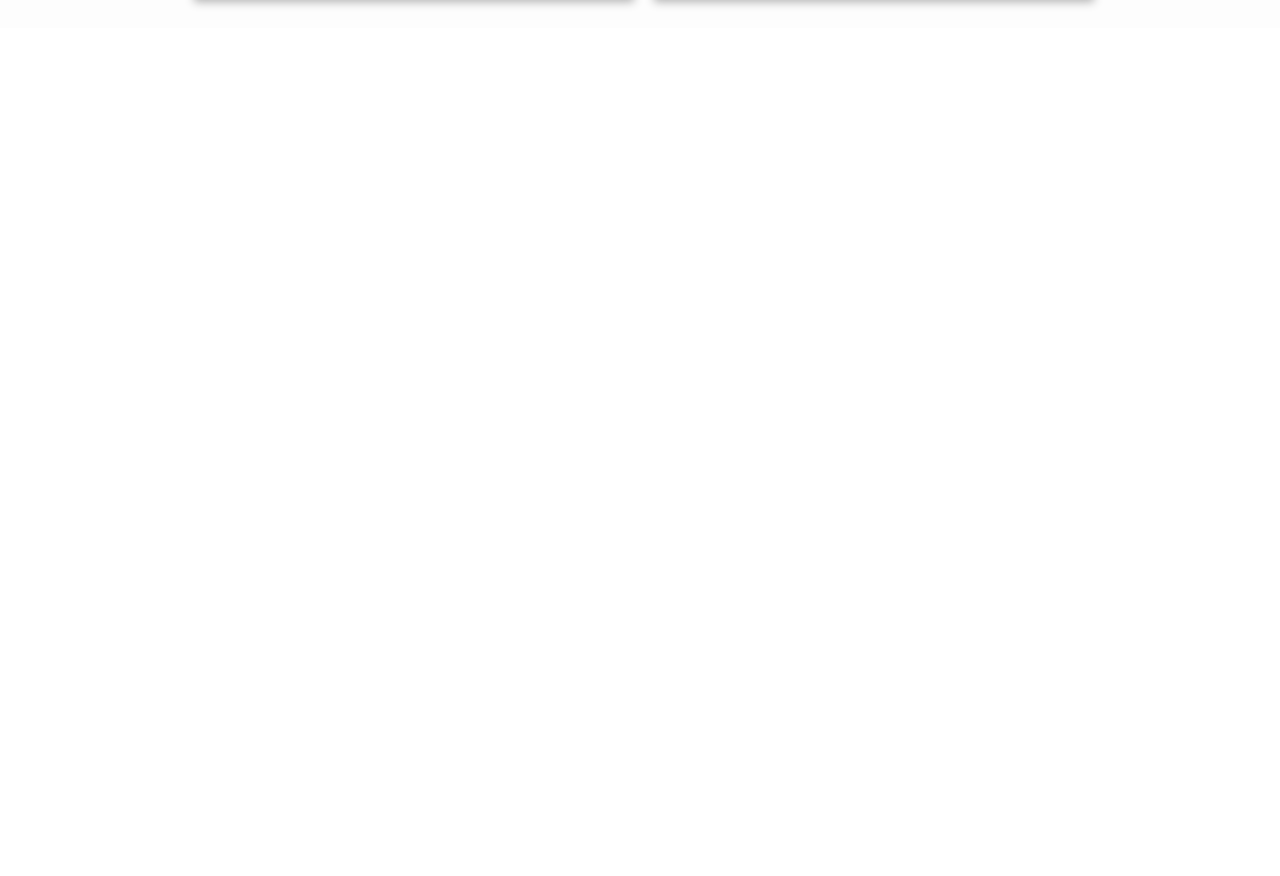
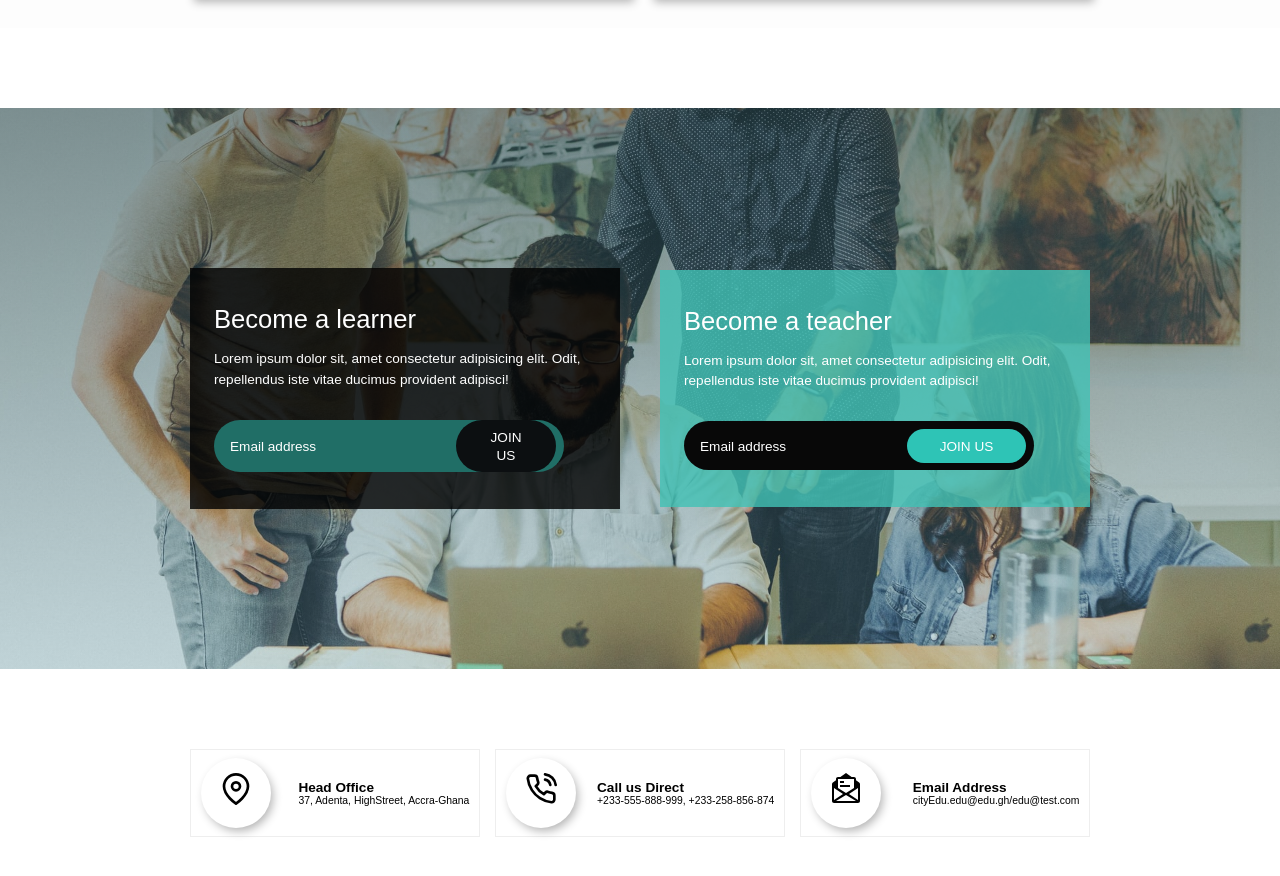
Before and after one commit to Achiekobby/education-institute-website-in-react-and-styled-components, a React (Create React App) app: page / in a window 1280 px wide. Shown: the part 5110-5986 px from the top of the page. Before the commit the page ends 5218 px from the top, so only its background shows below. Built offline with nearby package versions, Linux system fonts and the light colour scheme.

Commit message:
Cotact Section is added

```diff
--- /dev/null
+++ b/src/components/Contact/Contact.js
@@ -0,0 +1,28 @@
+import React from "react";
+import ContactBgImg from "../../assets/images/contactBg.jpg";
+import {
+  ContactElements,
+  ContactContainer,
+  ContactWrapper,
+  ContactBg,
+  BgImg,
+} from "./ContactElements";
+import Learner from "./Learner";
+import Teacher from "./Teacher";
+
+const Contact = () => {
+  return (
+    <ContactElements id="contact">
+      <ContactBg>
+        <BgImg src={ContactBgImg} alt="Contact-Background" />
+      </ContactBg>
+      <ContactContainer>
+        <ContactWrapper>
+          <Learner />
+          <Teacher />
+        </ContactWrapper>
+      </ContactContainer>
+    </ContactElements>
+  );
+};
+export default Contact;
--- /dev/null
+++ b/src/components/Contact/ContactDetails.js
@@ -0,0 +1,41 @@
+import React from "react";
+
+import {
+  ContactDetailsContainer,
+  ContactDetailsWrapper,
+  ContactDetailsCard,
+  ContactDetailsIcon,
+  ContactIcon,
+  ContactContent,
+  Title,
+  Subtitle,
+  ContactDetailsElements,
+} from "./ContactElements";
+import { ContactDetailsData } from "../../data/ContactDetailData";
+
+const ContactDetails = () => {
+  return (
+    <ContactDetailsElements>
+      <ContactDetailsContainer>
+        <ContactDetailsWrapper>
+          {ContactDetailsData.map((contactItem, index) => {
+            const { Icon, title, contact } = contactItem;
+            return (
+              <ContactDetailsCard>
+                <ContactDetailsIcon>
+                  <ContactIcon>{Icon}</ContactIcon>
+                </ContactDetailsIcon>
+                <ContactContent>
+                  <Title>{title}</Title>
+                  <Subtitle>{contact}</Subtitle>
+                </ContactContent>
+              </ContactDetailsCard>
+            );
+          })}
+        </ContactDetailsWrapper>
+      </ContactDetailsContainer>
+    </ContactDetailsElements>
+  );
+};
+
+export default ContactDetails;
--- /dev/null
+++ b/src/components/Contact/ContactElements.js
@@ -0,0 +1,277 @@
+import styled, { css } from "styled-components/macro";
+import { Link } from "react-router-dom";
+
+export const ContactElements = styled.section`
+  margin: 5rem 0 5rem;
+  position: relative;
+  width: 100%;
+`;
+export const ContactBg = styled.div`
+  position: absolute;
+  top: 0;
+  left: 0;
+  bottom: 0;
+  right: 0;
+  width: 100%;
+  height: 100%;
+  z-index: -1;
+
+  &::before {
+    content: "";
+    position: absolute;
+    width: 100%;
+    height: 100%;
+    top: 0;
+    left: 0;
+    bottom: 0;
+    right: 0;
+    background: linear-gradient(
+        180deg,
+        rgba(100, 200, 200, 0.2) 0%,
+        rgba(100, 200, 200, 0.2) 100%
+      ),
+      linear-gradient(180deg, rgba(0, 0, 0, 0.4) 0%, transparent 100%);
+  }
+`;
+export const BgImg = styled.img`
+  width: 100%;
+  height: 100%;
+  object-fit: cover;
+  -o-object-fit: cover;
+`;
+export const ContactContainer = styled.div`
+  max-width: 1000px;
+  height: 100%;
+  padding: 10rem 50px;
+  margin: 0 auto;
+`;
+export const ContactWrapper = styled.div`
+  display: flex;
+  align-items: center;
+  justify-content: space-between;
+  width: 100%;
+  height: 100%;
+
+  @media screen and (max-width: 768px) {
+    flex-direction: column;
+    gap: 20px;
+  }
+`;
+
+const HeadLine = css`
+  font-size: clamp(1.2rem, 2vw, 2.5rem);
+  font-weight: 500;
+  color: #fff;
+  margin-bottom: 15px;
+`;
+
+const Wrapper = css`
+  padding: 0.3rem 0;
+  width: 100%;
+`;
+
+const Description = css`
+  font-size: 0.85rem;
+  font-weight: 400;
+  color: #fff;
+  margin-bottom: 15px;
+  line-height: 1.5;
+`;
+
+const Form = css`
+  max-width: 350px;
+  display: flex;
+  align-items: center;
+  justify-content: space-between;
+  padding: 0 0.5rem;
+  border-radius: 50px;
+  margin-top: 30px;
+`;
+
+const Input = css`
+  background: transparent;
+  border: none;
+  flex-basis: 50%;
+  padding: 1rem 0.5rem;
+  color: #fff;
+  font-size: 0.95rem;
+
+  &:focus {
+    outline: none;
+    border: none;
+  }
+
+  &::placeholder {
+    color: #fff;
+    font-weight: 500;
+    font-size: 0.85rem;
+  }
+`;
+// LEARNER CARD
+export const LearnerElement = styled.div`
+  flex-basis: 50%;
+  max-width: 430px;
+  background: rgba(0, 0, 0, 0.8);
+  border: none;
+`;
+export const LearnerContainer = styled.div`
+  padding: 2rem 1.5rem;
+`;
+export const LearnerWrapper = styled.div`
+  ${Wrapper};
+`;
+export const LearnerHeadLine = styled.h2`
+  ${HeadLine};
+`;
+export const LearnerDesc = styled.p`
+  ${Description};
+`;
+export const LearnerForm = styled.form`
+  ${Form};
+  background: #206e66;
+`;
+export const LearnerInput = styled.input`
+  ${Input};
+`;
+export const LearnerBtn = styled.div`
+  flex-basis: 50%;
+  max-width: 100px;
+  background: #0c0f11;
+  padding: 0.5rem 1.5rem;
+  text-align: center;
+  border-radius: 50px;
+  transition: all 0.5s ease-in-out;
+
+  @media screen and (max-width: 480px) {
+    width: 150px;
+  }
+
+  &:hover {
+    transform: scale(1.05);
+    transition: all 0.5s ease-in-out;
+  }
+`;
+export const LearnerBtnSubmit = styled(Link)`
+  font-size: clamp(0.5rem, 2vw, 0.85rem);
+  color: #fff;
+`;
+
+// TEACHER CARD
+export const TeacherElement = styled.div`
+  flex-basis: 50%;
+  max-width: 430px;
+  background: rgba(65, 194, 182, 0.8);
+  border: none;
+`;
+export const TeacherContainer = styled.div`
+  padding: 2rem 1.5rem;
+`;
+export const TeacherWrapper = styled.div`
+  ${Wrapper};
+`;
+export const TeacherHeadLine = styled.h2`
+  ${HeadLine};
+`;
+export const TeacherDesc = styled.p`
+  ${Description}
+`;
+export const TeacherForm = styled.form`
+  ${Form};
+  background: #080808;
+`;
+export const TeacherInput = styled.input`
+  ${Input};
+`;
+export const TeacherBtn = styled.div`
+  flex-basis: 50%;
+  background: #2ec4b6;
+  padding: 0.5rem 1.2rem;
+  text-align: center;
+  border-radius: 50px;
+  transition: all 0.5s ease-in-out;
+
+  @media screen and (max-width: 480px) {
+    width: 150px;
+  }
+
+  &:hover {
+    transform: scale(1.05);
+    transition: all 0.5s ease-in-out;
+  }
+`;
+export const TeacherBtnSubmit = styled(Link)`
+  font-size: clamp(0.5rem, 2vw, 0.85rem);
+  color: #fff;
+`;
+
+// CONTACT DETAILS
+export const ContactDetailsElements = styled.div`
+  margin: 3rem 0 3rem;
+  width: 100%;
+`;
+export const ContactDetailsContainer = styled.div`
+  max-width: 1000px;
+  padding: 0 50px;
+  margin: 0 auto;
+`;
+export const ContactDetailsWrapper = styled.div`
+  display: flex;
+  align-items: center;
+  justify-content: space-between;
+  width: 100%;
+
+  @media screen and (max-width: 1024px) {
+    flex-direction: column;
+    gap: 30px;
+  }
+`;
+
+export const ContactIcon = styled.i`
+  font-size: 2rem;
+`;
+
+export const ContactDetailsIcon = styled.div`
+  height: 70px;
+  width: 70px;
+  border-radius: 50%;
+  border: none;
+  box-shadow: 3px 4px 10px -1px rgba(0, 0, 0, 0.3);
+  display: flex;
+  align-items: center;
+  justify-content: center;
+`;
+
+export const ContactDetailsCard = styled.div`
+  display: flex;
+  align-items: center;
+  justify-content: space-between;
+  width: 290px;
+  background: #fff;
+  border: 1px solid #eee;
+  padding: 0.5rem 0.6rem;
+  transition: all 0.5s ease-in-out;
+
+  &:hover ${ContactIcon} {
+    color: #fff;
+    transition: all 0.5s ease-in-out;
+  }
+
+  &:hover ${ContactDetailsIcon} {
+    background: #2ec4b6;
+    transition: all 0.5s ease-in-out;
+  }
+`;
+
+export const ContactContent = styled.div`
+  margin-left: 15px;
+`;
+
+export const Title = styled.h3`
+  font-size: 0.85rem;
+  font-weight: 600;
+`;
+
+export const Subtitle = styled.p`
+  font-size: 0.65rem;
+  font-weight: 400;
+`;
--- /dev/null
+++ b/src/components/Contact/Learner.js
@@ -0,0 +1,37 @@
+import React from 'react'
+
+import {
+    LearnerElement,
+    LearnerContainer,
+    LearnerWrapper,
+    LearnerHeadLine,
+    LearnerDesc,
+    LearnerForm,
+    LearnerInput,
+    LearnerBtn,
+    LearnerBtnSubmit,
+} from "./ContactElements"
+
+const Learner = () => {
+    return (
+      <LearnerElement>
+        <LearnerContainer>
+          <LearnerWrapper>
+            <LearnerHeadLine>Become a learner</LearnerHeadLine>
+            <LearnerDesc>
+              Lorem ipsum dolor sit, amet consectetur adipisicing elit. Odit,
+              repellendus iste vitae ducimus provident adipisci!
+            </LearnerDesc>
+            <LearnerForm>
+              <LearnerInput placeholder="Email address" />
+              <LearnerBtn>
+                <LearnerBtnSubmit to="sign-up">JOIN US</LearnerBtnSubmit>
+              </LearnerBtn>
+            </LearnerForm>
+          </LearnerWrapper>
+        </LearnerContainer>
+      </LearnerElement>
+    );
+}
+
+export default Learner
--- /dev/null
+++ b/src/components/Contact/Teacher.js
@@ -0,0 +1,37 @@
+import React from "react";
+
+import {
+  TeacherElement,
+  TeacherContainer,
+  TeacherWrapper,
+  TeacherHeadLine,
+  TeacherDesc,
+  TeacherForm,
+  TeacherInput,
+  TeacherBtn,
+  TeacherBtnSubmit,
+} from "./ContactElements";
+
+const Teacher = () => {
+  return (
+    <TeacherElement>
+      <TeacherContainer>
+        <TeacherWrapper>
+          <TeacherHeadLine>Become a teacher</TeacherHeadLine>
+          <TeacherDesc>
+            Lorem ipsum dolor sit, amet consectetur adipisicing elit. Odit,
+            repellendus iste vitae ducimus provident adipisci!
+          </TeacherDesc>
+          <TeacherForm>
+            <TeacherInput placeholder="Email address" />
+            <TeacherBtn>
+              <TeacherBtnSubmit to="sign-up">JOIN US</TeacherBtnSubmit>
+            </TeacherBtn>
+          </TeacherForm>
+        </TeacherWrapper>
+      </TeacherContainer>
+    </TeacherElement>
+  );
+};
+
+export default Teacher;
--- a/src/components/News/NewsElements.js
+++ b/src/components/News/NewsElements.js
@@ -72,7 +72,6 @@ const CardPadding = css`
   padding-right: 20px;
 `;
 export const NewsImage = styled.div`
-  /* width: 50%; */
   height: 100%;
   flex-basis: 50%;
 `;
--- /dev/null
+++ b/src/data/ContactDetailData.js
@@ -0,0 +1,23 @@
+import { FiMapPin } from "react-icons/fi";
+import { FiPhoneCall } from "react-icons/fi";
+import { GoMailRead } from "react-icons/go";
+
+export const ContactDetailsData = [
+  {
+    Icon: <FiMapPin/>,
+    title: "Head Office",
+    contact: "37, Adenta, HighStreet, Accra-Ghana",
+  },
+
+  {
+    Icon: <FiPhoneCall/>,
+    title: "Call us Direct",
+    contact: "+233-555-888-999, +233-258-856-874",
+  },
+
+  {
+    Icon: <GoMailRead/>,
+    title: "Email Address",
+    contact: "cityEdu.edu@edu.gh/edu@test.com",
+  },
+];
--- a/src/pages/Home.js
+++ b/src/pages/Home.js
@@ -1,5 +1,7 @@
 import React, { useState } from "react";
 import Comments from "../components/Comments/Comments";
+import Contact from "../components/Contact/Contact";
+import ContactDetails from "../components/Contact/ContactDetails";
 import Course from "../components/Courses/Course";
 import CtaSection from "../components/CTASection/CtaSection";
 import HeroSection from "../components/HeroSection/HeroSection";
@@ -35,6 +37,8 @@ const Home = () => {
       <Lectures/>
       <Comments/>
       <News/>
+      <Contact/>
+      <ContactDetails/>
     </>
   );
 };
```
Also changed, not shown: src/assets/images/contactBg.jpg (added).
